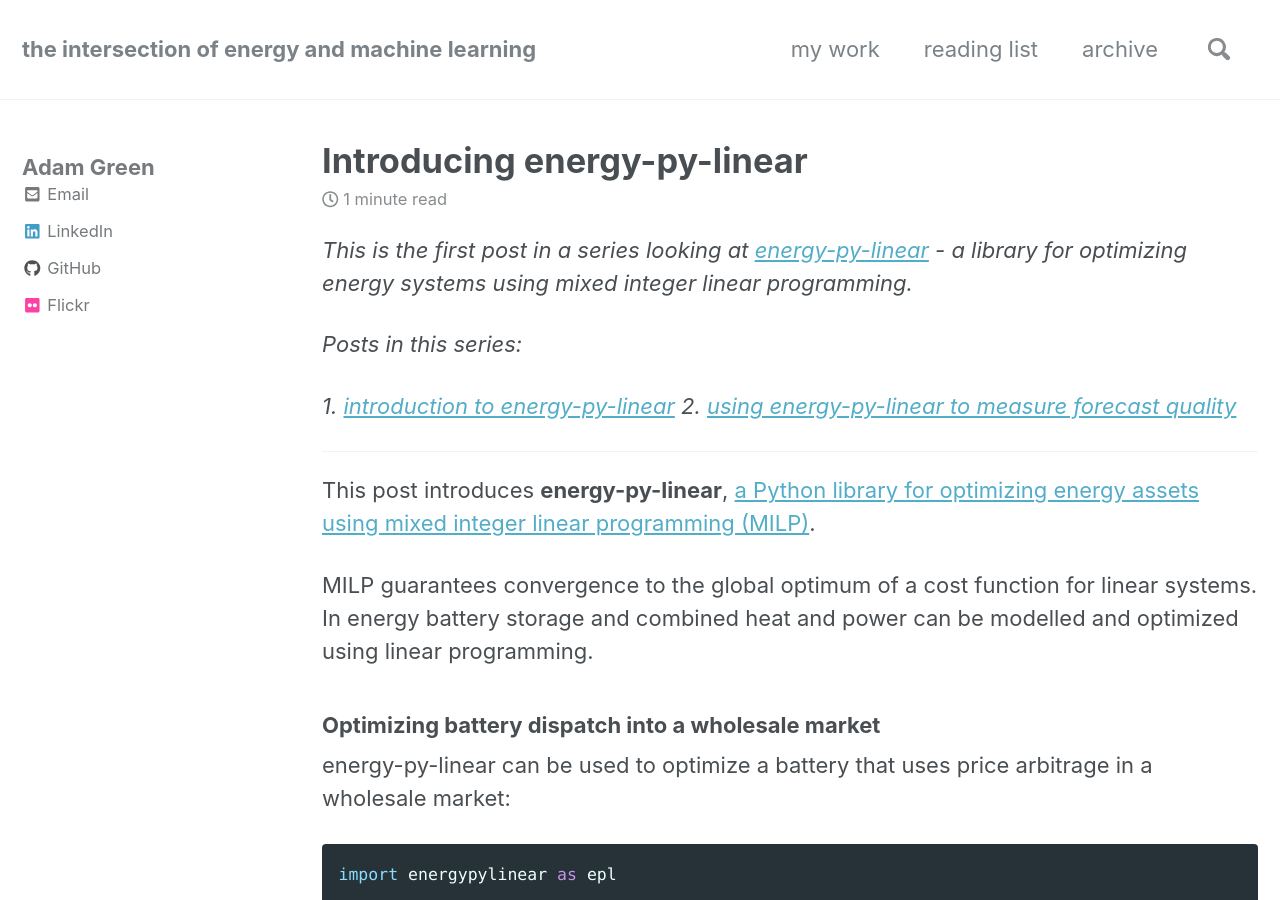
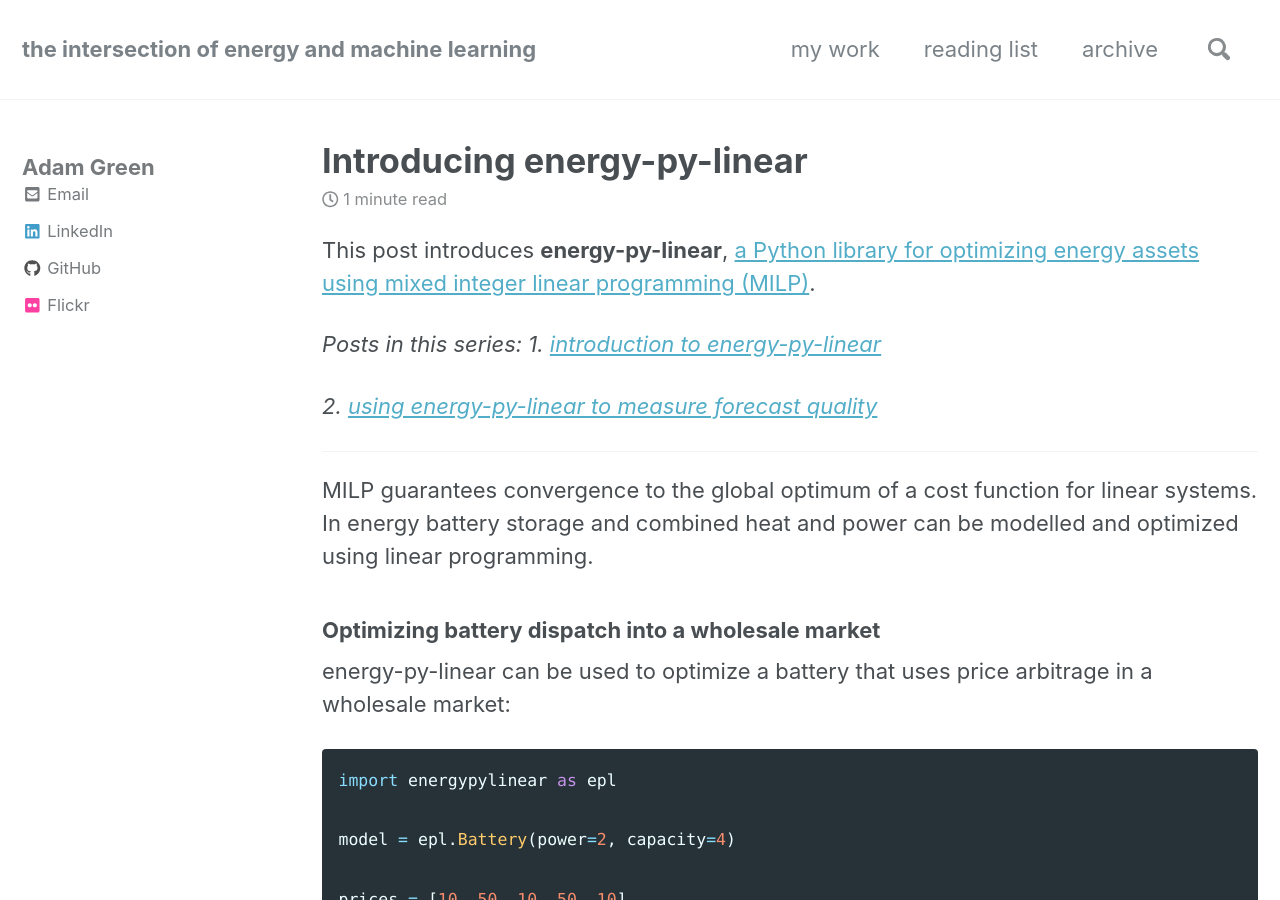
Before and after one commit to ADGEfficiency/adgefficiency.github.io, a Jekyll site: the page built from _posts/2019-02-06-intro-energy-py-linear.md, in a window 1280 px wide and 900 px high. Built offline with Jekyll 4.4.1, drawn with Linux system fonts in a browser that asks for light colours; nearby versions of some CDN libraries.

Commit message:
drafting

```diff
--- a/_posts/2019-02-06-intro-energy-py-linear.md
+++ b/_posts/2019-02-06-intro-energy-py-linear.md
@@ -7,16 +7,14 @@ excerpt: A library for optimizing energy systems using mixed integer linear prog
 
 ---
 
-*This is the first post in a series looking at [energy-py-linear](https://github.com/ADGEfficiency/energy-py-linear) -  a library for optimizing energy systems using mixed integer linear programming.*
+This post introduces **energy-py-linear**, [a Python library for optimizing energy assets using mixed integer linear programming (MILP)](https://github.com/ADGEfficiency/energy-py-linear).
 
 *Posts in this series:*
+*1. [introduction to energy-py-linear](https://adgefficiency.com/intro-energy-py-linear/)*
 
-*1. [introduction to energy-py-linear](https://adgefficiency.com/intro-energy-py-linear/)*
 *2. [using energy-py-linear to measure forecast quality](https://adgefficiency.com/energy-py-linear-forecast-quality/)*
 
 ---
-
-This post introduces **energy-py-linear**, [a Python library for optimizing energy assets using mixed integer linear programming (MILP)](https://github.com/ADGEfficiency/energy-py-linear).
 
 MILP guarantees convergence to the global optimum of a cost function for linear systems.  In energy battery storage and combined heat and power can be modelled and optimized using linear programming.
 
```
Also changed, not shown: _posts/2019-02-11-energy-py-linear-forecast-quality.md (+1 -0 lines).
